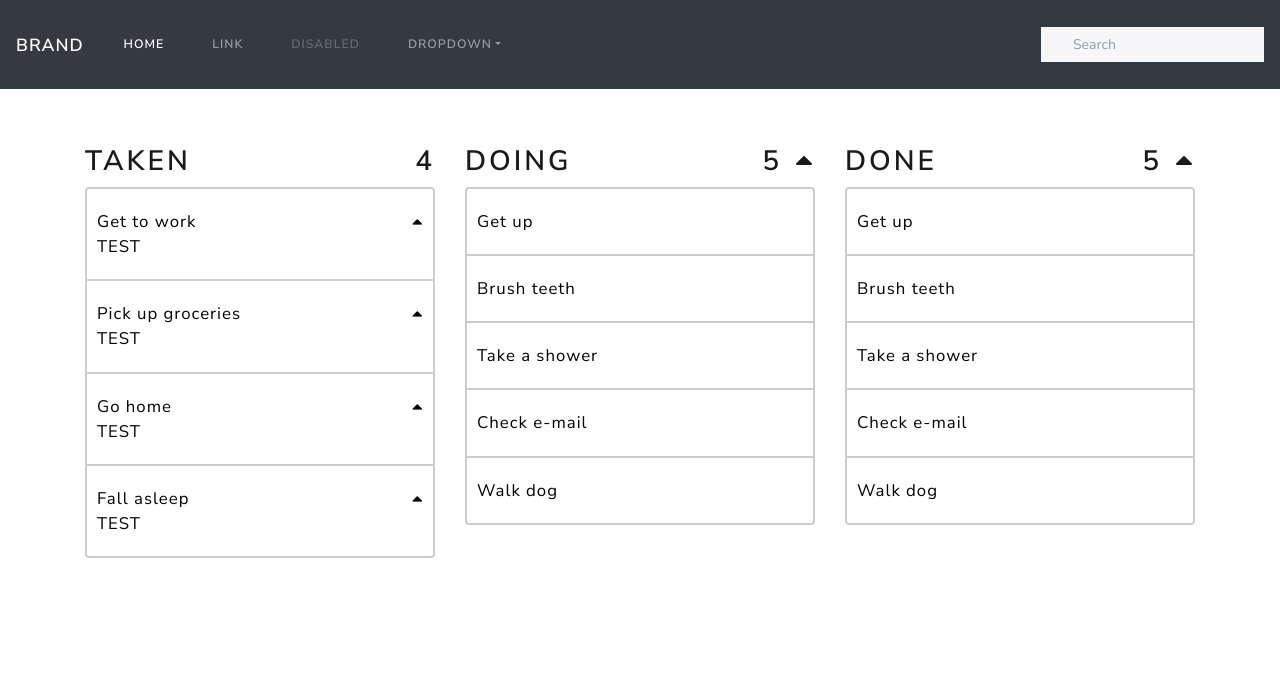
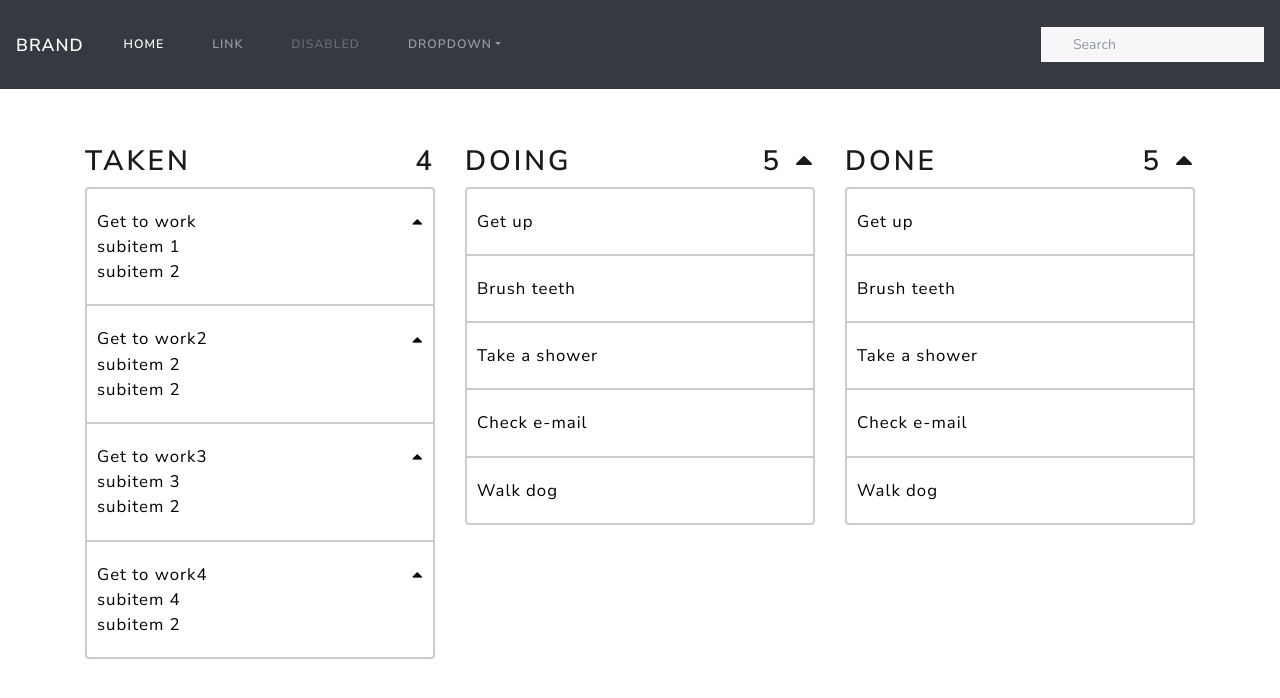
Before and after one commit to pjwbraak/Angular-Drag-And-Drop, an Angular app: page / in a window 1280 px wide. Shown: the top 698 px of the page. Built offline with nearby package versions, Linux system fonts and the light colour scheme.

Commit message:
add multiple subitems to item in view

```diff
--- a/src/app/dragdroplist/dragdroplist.component.html
+++ b/src/app/dragdroplist/dragdroplist.component.html
@@ -13,11 +13,11 @@
           (cdkDropListDropped)="drop($event)">
           <div class="dragdrop-box" *ngFor="let item of taken" cdkDrag>
             <div class="dragdrop-item-wrapper">
-              <div class="dragdrop-item">{{ item }}
+              <div class="dragdrop-item">{{ item.title }}
                 <i class="fa fa-caret-up dropdown-icon" (click)="slideToggle($event)"></i>
               </div>
               <div class="slideable">
-                <div class="dragdrop-subitem">TEST</div>
+                <div class="dragdrop-subitem" *ngFor="let subitem of item.subitems" >{{ subitem }}</div>
               </div>
             </div>
           </div>
--- a/src/app/dragdroplist/dragdroplist.component.ts
+++ b/src/app/dragdroplist/dragdroplist.component.ts
@@ -13,10 +13,10 @@ import * as $ from 'jquery';
 export class DragDropListComponent {
 
   taken = [
-    'Get to work',
-    'Pick up groceries',
-    'Go home',
-    'Fall asleep'
+    {title: 'Get to work', subitems: [ 'subitem 1', 'subitem 2']},
+    {title: 'Get to work2', subitems: [ 'subitem 2', 'subitem 2']},
+    {title: 'Get to work3', subitems: [ 'subitem 3', 'subitem 2']},
+    {title: 'Get to work4', subitems: [ 'subitem 4', 'subitem 2']}
   ];
 
   doing = [
```
